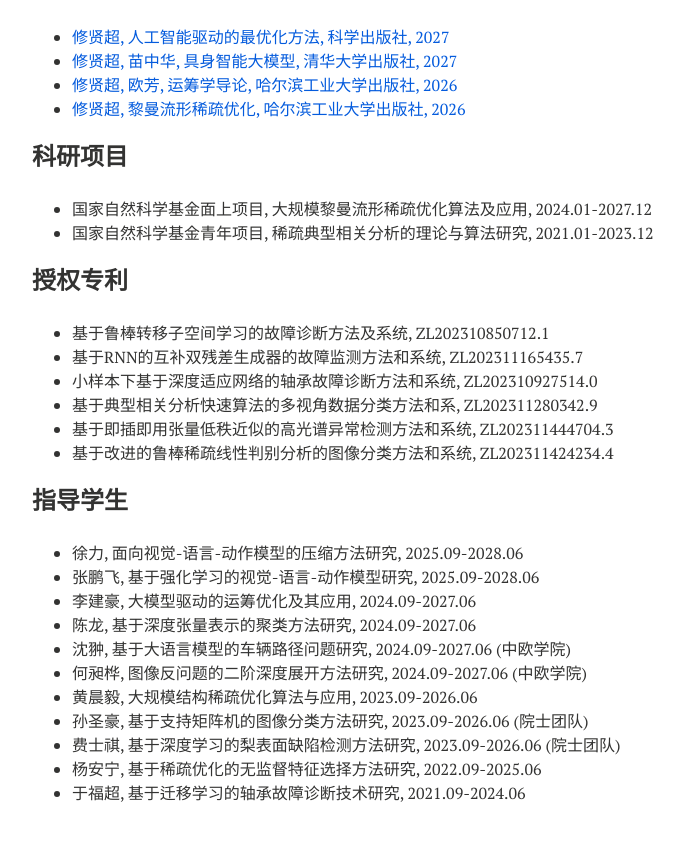
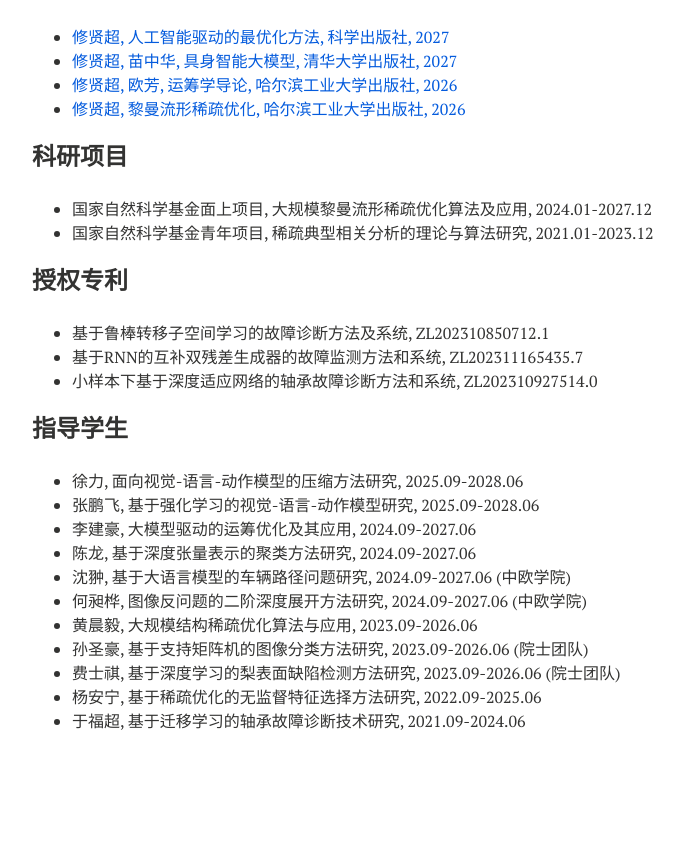
Before and after one commit to xianchaoxiu/xianchaoxiu.github.io, a Jekyll site: the page built from chinese/index.md, in a window 1280 px wide and 900 px high, scrolled down 770 px. Shown: the top 841 px of the window, without its empty margins (288-972 px from the left). Built offline with Jekyll 4.4.1, drawn with Linux system fonts in a browser that asks for light colours; nearby versions of some CDN libraries.

Commit message:
Update index.md

```diff
--- a/chinese/index.md
+++ b/chinese/index.md
@@ -15,18 +15,22 @@ share: false
 * 2019.02-2021.05, 北京大学, 工学院, 博士后 <br>
 * 2014.09-2019.02, 北京交通大学, 理学院, 博士 <br>
 
+
 ### 访学交流
 * 2026.08-2026.09, 新加坡国立大学, 访问学者 <br>
 * 2025.03-2025.09, 香港理工大学, 访问学者 <br>
+
 
 ### 社会兼职
 * CAA 具身智能专业委员会委员 <br>
 * CSIAM 大数据与人工智能专业委员会委员 <br>
 * CAAI 因果与不确定性人工智能专业委员会委员 <br>
 
+
 ### 研究兴趣
 * 具身智能 <br>
 * 最优化方法 <br>
+
 
 ### 教材专著
 * <a href="https://xianchaoxiu.github.io/chinese/book/AIOPT/" class="textlink" target="_blank">修贤超, 人工智能驱动的最优化方法, 科学出版社, 2027   </a> <br>
@@ -34,17 +38,17 @@ share: false
 * <a href="https://xianchaoxiu.github.io/chinese/book/OR/" class="textlink" target="_blank">修贤超, 欧芳, 运筹学导论, 哈尔滨工业大学出版社, 2026  </a> <br>
 * <a href="https://xianchaoxiu.github.io/chinese/book/OPT/" class="textlink" target="_blank">修贤超, 黎曼流形稀疏优化, 哈尔滨工业大学出版社, 2026  </a> <br>
 
+
 ### 科研项目
 * 国家自然科学基金面上项目, 大规模黎曼流形稀疏优化算法及应用, 2024.01-2027.12 <br>
 * 国家自然科学基金青年项目, 稀疏典型相关分析的理论与算法研究, 2021.01-2023.12  <br>
+
 
 ### 授权专利
 * 基于鲁棒转移子空间学习的故障诊断方法及系统, ZL202310850712.1 <br>
 * 基于RNN的互补双残差生成器的故障监测方法和系统, ZL202311165435.7 <br>
 * 小样本下基于深度适应网络的轴承故障诊断方法和系统, ZL202310927514.0  <br>
-* 基于典型相关分析快速算法的多视角数据分类方法和系, ZL202311280342.9 <br>
-* 基于即插即用张量低秩近似的高光谱异常检测方法和系统, ZL202311444704.3 <br>
-* 基于改进的鲁棒稀疏线性判别分析的图像分类方法和系统, ZL202311424234.4 <br>
+
 
 ### 指导学生
 * 徐力, 面向视觉-语言-动作模型的压缩方法研究, 2025.09-2028.06 <br>
```
